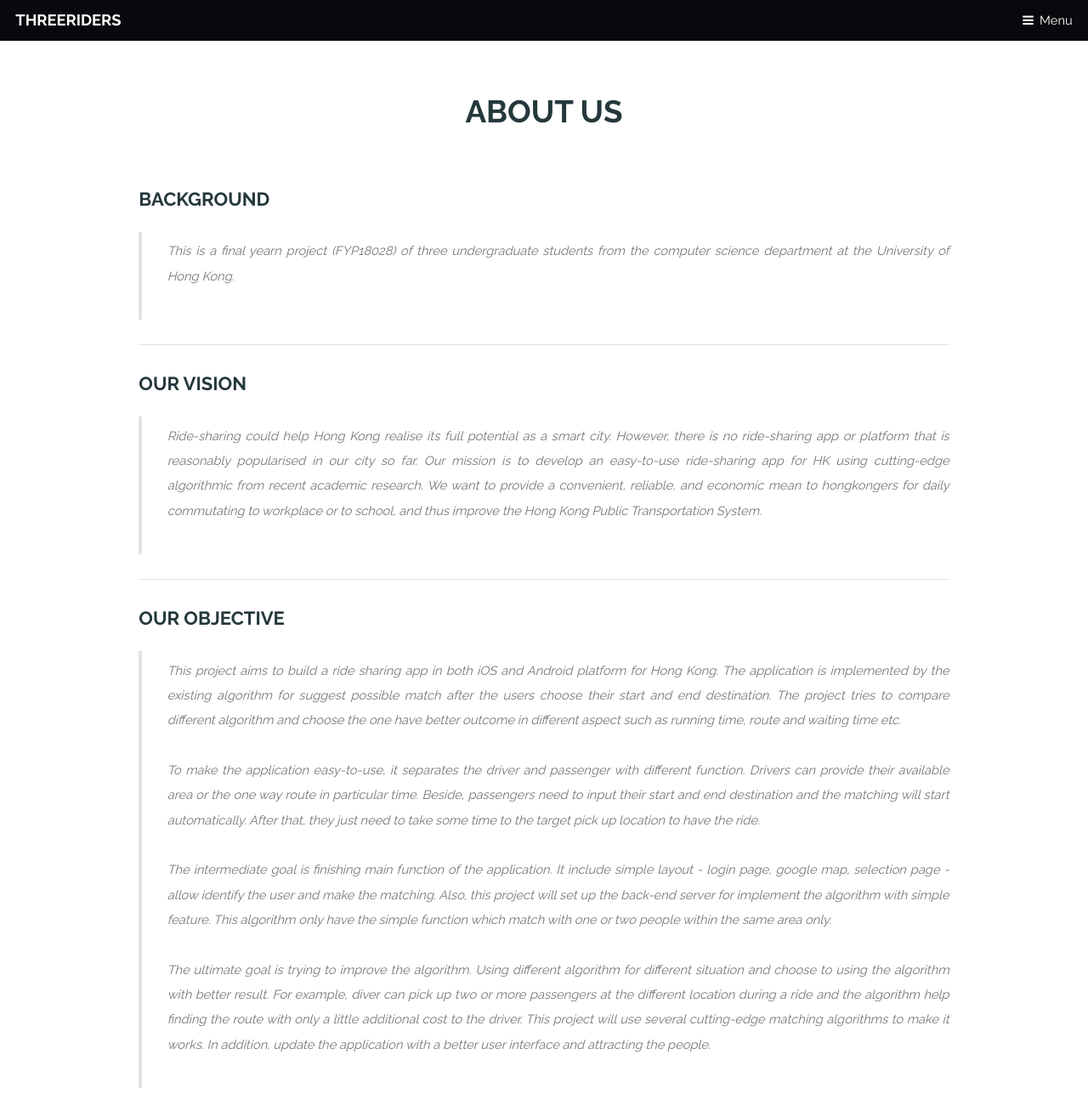
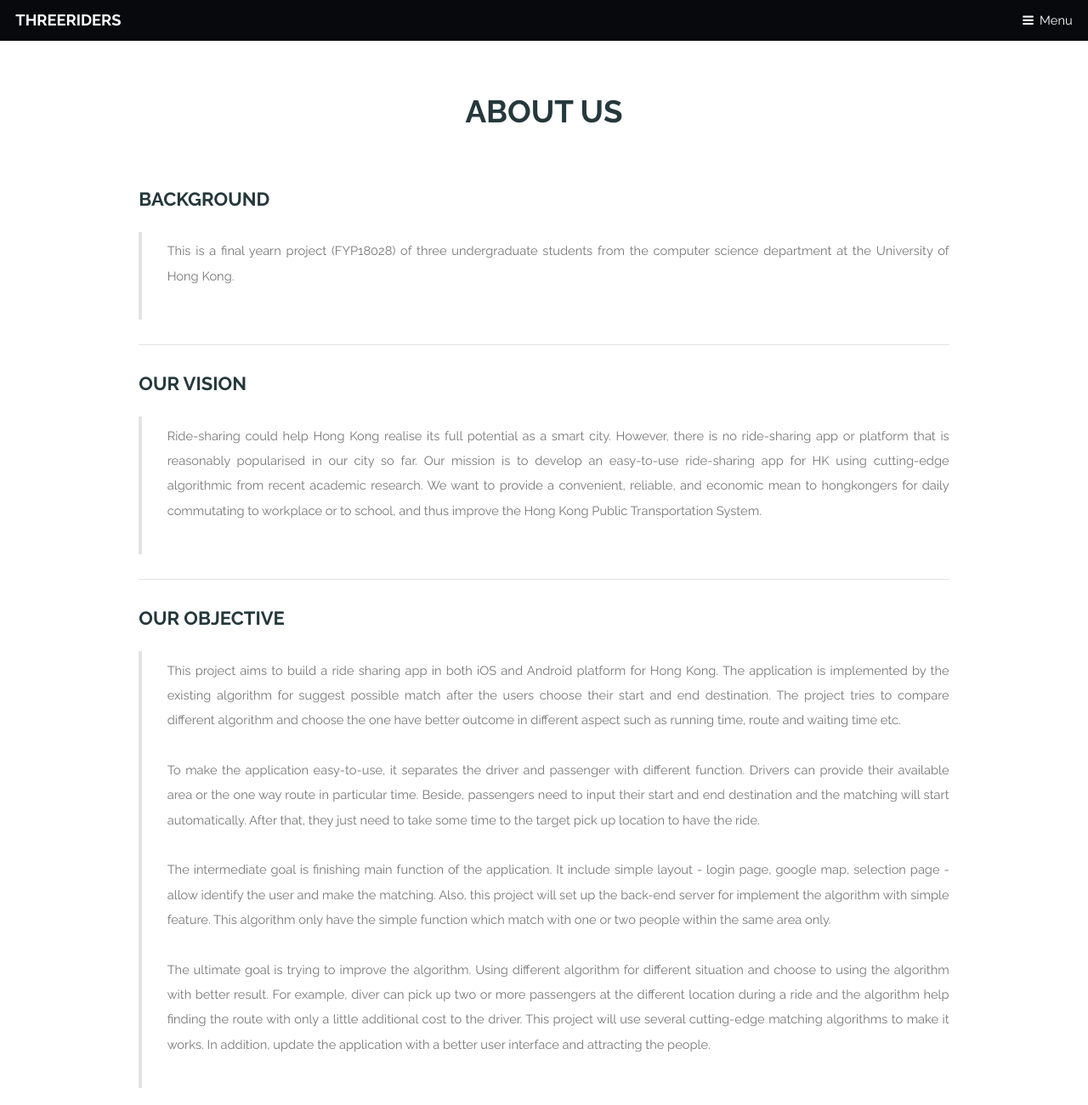
Before and after one commit to eric19960304/FYP-Homepage, a plain HTML site: page about_us.html in a window 1280 px wide. Shown: the top 1300 px of the page at 85% size. Drawn offline with Linux system fonts and the light colour scheme.

Commit message:
fix font style

```diff
--- a/about_us.html
+++ b/about_us.html
@@ -42,7 +42,7 @@
 					</header>
 
 					<h2>Background</h2>
-					<blockquote>
+					<blockquote style="font-style: normal">
 						<p>
 							This is a final yearn project (FYP18028) of three undergraduate students from the computer science department at the University of Hong Kong.
 						</p>
@@ -50,7 +50,7 @@
 					<hr/>
 
 					<h2>Our Vision</h2>
-					<blockquote>
+					<blockquote style="font-style: normal">
 						<p>
 						Ride-sharing could help Hong Kong realise its full potential as a smart city. However, there is no ride-sharing app or platform that is reasonably popularised in our city so far.
 						Our mission is to develop an easy-to-use ride-sharing app for HK using cutting-edge algorithmic from recent academic research.
@@ -60,7 +60,7 @@
 					<hr/>
 
 					<h2>Our Objective</h2>
-					<blockquote>
+					<blockquote style="font-style: normal">
 						<p>
 						This project aims to build a ride sharing app in both iOS and Android platform for Hong Kong. The application is implemented by the existing algorithm for suggest possible match after the users choose their start and end destination. The project tries to compare different algorithm and choose the one have better outcome in different aspect such as running time, route and waiting time etc.
 						</p>
```
